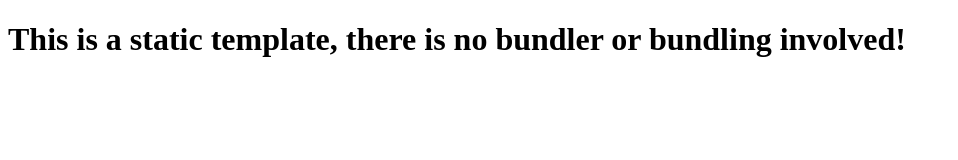
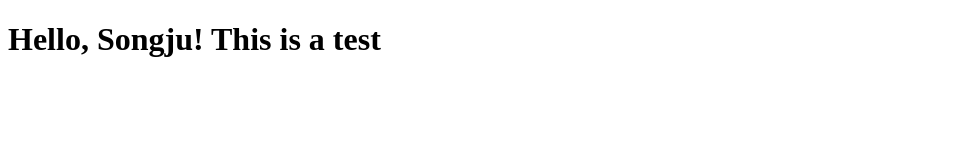
Before and after one commit to songjuOhh/my-first-website, a plain HTML site: page index.html in a window 1280 px wide. Shown: the whole page, without its empty margins (0-958 px from the left). Drawn offline with Linux system fonts and the light colour scheme.

```diff
--- a/index.html
+++ b/index.html
@@ -7,7 +7,7 @@
     <title>Static Template</title>
   </head>
   <body>
-    <h1>This is a static template, there is no bundler or bundling involved!</h1>
+    <h1>Hello, Songju! This is a test</h1>
     <script>
       console.log("Hello World");
 
```
